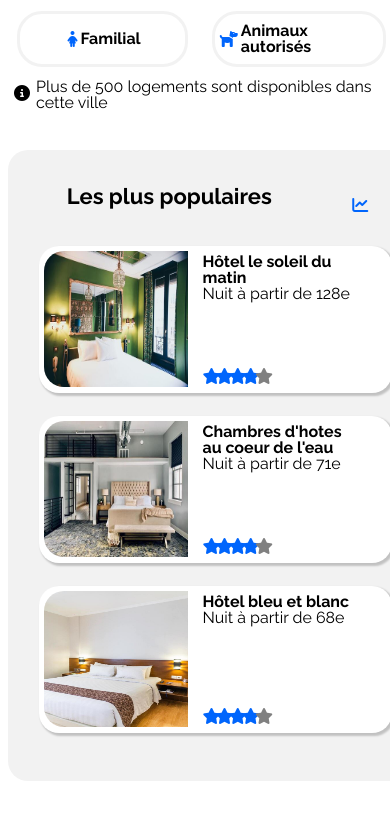
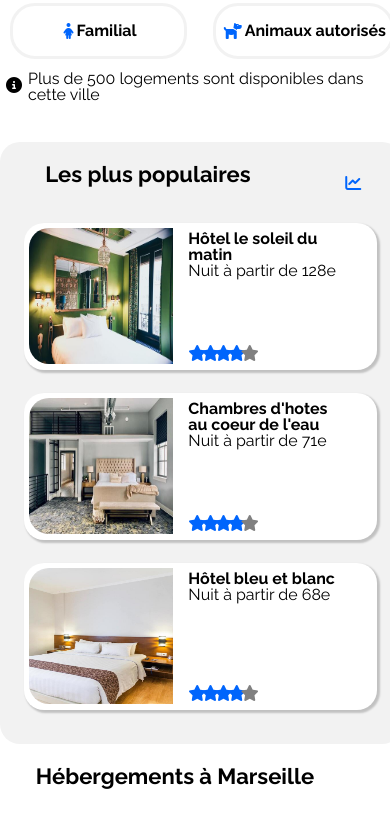
Before and after one commit to tsboudot/openclassroomsPROJET03, a plain HTML site: page V1/index.html in a window 390 px wide. Shown: the part 529-1345 px from the top of the page. Drawn offline with Linux system fonts and the light colour scheme.

Commit message:
prémentorat v2

```diff
--- a/V1/css/style.css
+++ b/V1/css/style.css
@@ -388,6 +388,11 @@ footer{
     line-height: 1.9em;
 }
 @media screen and (max-width: 992px){
+    body {
+        padding-right: 3%;
+        padding-left: 3%;
+        margin: 0px;
+    }
     .activCarte
     { height: 267px;
     max-width: 217px;
@@ -399,9 +404,11 @@ width: 21%;}
         .contenuPop{ flex-direction: row;}
         .sizeHebergements{width: 100%;
             margin-right: 0px;
+            padding: 1.5%;
         }
             .sizePopulaire{width: 100%;
                 margin-left: 0px;
+                padding: 1.5%;
         }
         section{ flex-direction: column;}
         .boxFiltre{padding:0px 8px 0px 8px;
```
